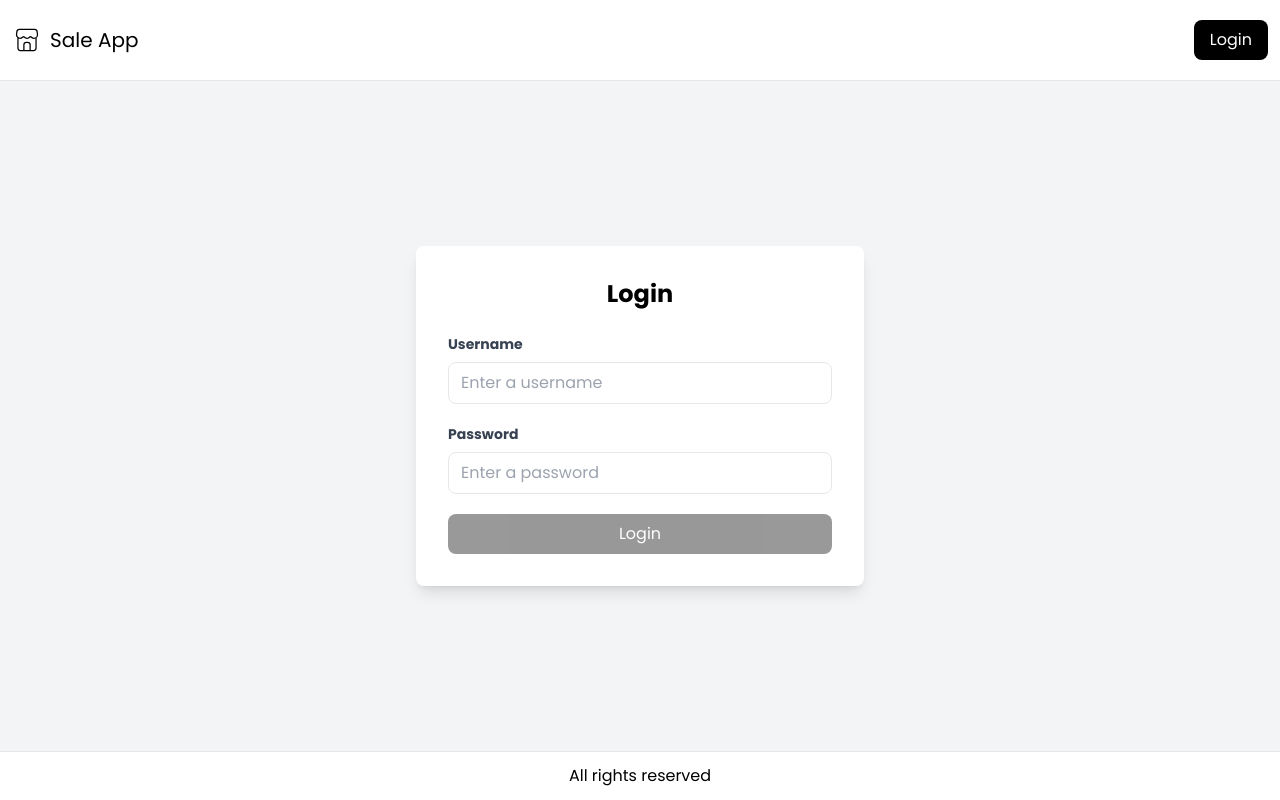
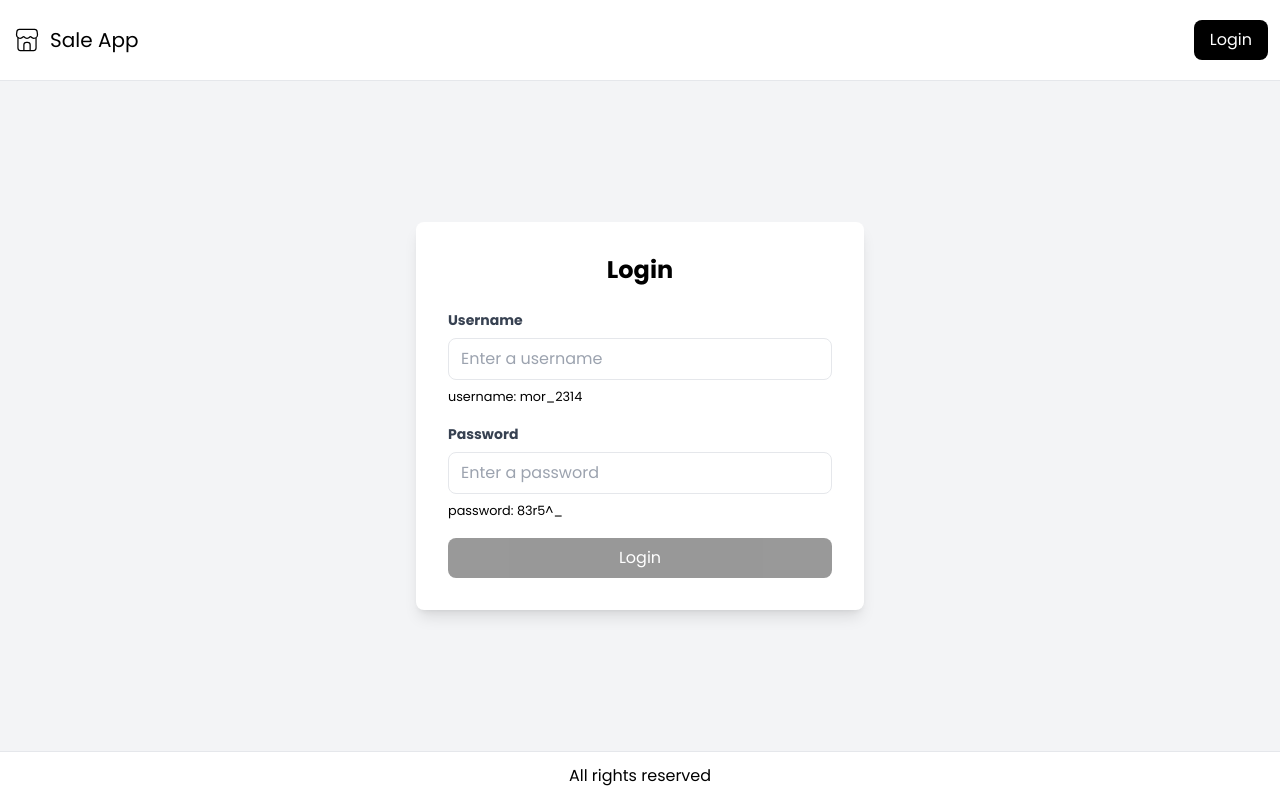
Before and after one commit to AzarAhmadov/React-ShoppingApp, a React (Vite) app: page /login in a window 1280 px wide. Built offline with nearby package versions, Linux system fonts and the light colour scheme.

Commit message:
Update FormInput.jsx

```diff
--- a/src/components/FormInput/FormInput.jsx
+++ b/src/components/FormInput/FormInput.jsx
@@ -1,6 +1,13 @@
 import React from "react";
 
-const FormInput = ({ handleInputChange, value, type, name, placeholder }) => {
+const FormInput = ({
+  handleInputChange,
+  value,
+  type,
+  name,
+  placeholder,
+  info,
+}) => {
   return (
     <div className="mb-4">
       <input
@@ -11,6 +18,8 @@ const FormInput = ({ handleInputChange, value, type, name, placeholder }) => {
         placeholder={placeholder}
         className="w-full px-3 py-2 mb-1 border rounded-lg focus:outline-none focus:ring focus:border-blue-300"
       />
+
+      {info && <small>{info}</small>}
     </div>
   );
 };
```
